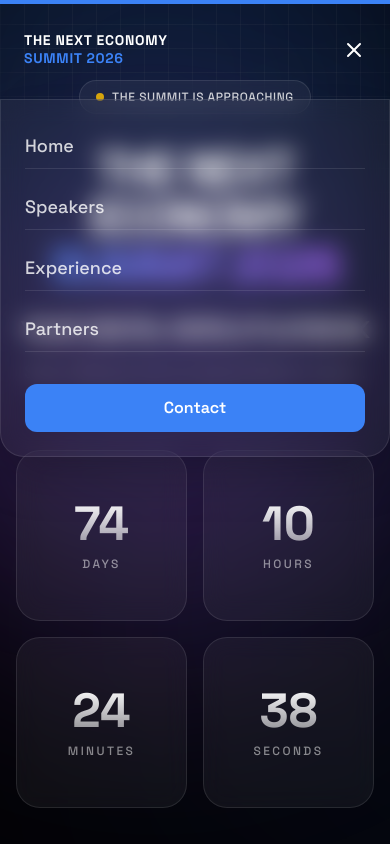
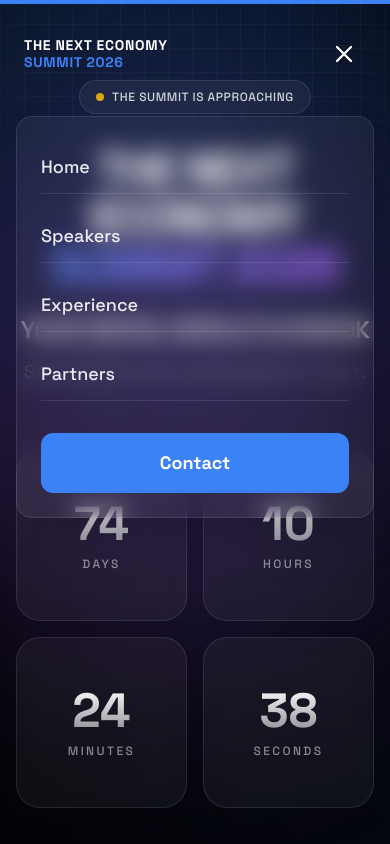
Before and after one commit to raymondakhamiojie-234/tech-summit, a React (Vite) app: page / in a window 390 px wide. Both pictures are taken after a click on the button "Toggle menu". Shown: the top 844 px of the page. Built offline with nearby package versions, Linux system fonts and the light colour scheme.

Commit message:
Fix mobile menu, contact link, and social media links

```diff
--- a/src/components/Footer.tsx
+++ b/src/components/Footer.tsx
@@ -1,5 +1,4 @@
 import React from 'react';
-
 import { motion } from 'framer-motion';
 const Twitter = (props: React.SVGProps<SVGSVGElement>) => <svg className='w-5 h-5 fill-current' {...props} viewBox='0 0 24 24'><path d='M22.46 6c-.77.35-1.6.58-2.46.69.88-.53 1.56-1.37 1.88-2.38-.83.5-1.75.85-2.72 1.05C18.37 4.5 17.26 4 16 4c-2.35 0-4.27 1.92-4.27 4.29 0 .34.04.67.11.98C8.28 9.09 5.11 7.38 3 4.79c-.37.63-.58 1.37-.58 2.15 0 1.49.75 2.81 1.91 3.56-.71 0-1.37-.2-1.95-.5v.05c0 2.08 1.48 3.82 3.44 4.21a4.22 4.22 0 0 1-1.93.07 4.28 4.28 0 0 0 4 2.98 8.52 8.52 0 0 1-5.33 1.84c-.34 0-.68-.02-1.02-.06C3.44 20.29 5.7 21 8.12 21 16 21 20.33 14.46 20.33 8.79c0-.19 0-.37-.01-.56.84-.6 1.56-1.36 2.14-2.23z'/></svg>;
 const Facebook = (props: React.SVGProps<SVGSVGElement>) => <svg className='w-5 h-5 fill-current' {...props} viewBox='0 0 24 24'><path d='M22.675 0h-21.35C.597 0 0 .597 0 1.325v21.351C0 23.403.597 24 1.325 24H12.82v-9.294H9.692v-3.622h3.128V8.413c0-3.1 1.893-4.788 4.659-4.788 1.325 0 2.463.099 2.795.143v3.24l-1.918.001c-1.504 0-1.795.715-1.795 1.763v2.313h3.587l-.467 3.622h-3.12V24h6.116c.73 0 1.323-.597 1.323-1.324V1.325C24 .597 23.403 0 22.675 0z'/></svg>;
@@ -17,17 +16,17 @@ const TikTokIcon = ({ className }: { className?: string }) => (
 );
 
 const socials = [
-  { icon: <Twitter className="w-5 h-5" />, href: "#" },
-  { icon: <Facebook className="w-5 h-5" />, href: "#" },
-  { icon: <Instagram className="w-5 h-5" />, href: "#" },
-  { icon: <TikTokIcon />, href: "#" },
-  { icon: <Linkedin className="w-5 h-5" />, href: "#" },
-  { icon: <Youtube className="w-5 h-5" />, href: "#" },
+  { icon: <Twitter className="w-5 h-5" />, href: "https://twitter.com", target: "_blank" },
+  { icon: <Facebook className="w-5 h-5" />, href: "https://facebook.com", target: "_blank" },
+  { icon: <Instagram className="w-5 h-5" />, href: "https://instagram.com", target: "_blank" },
+  { icon: <TikTokIcon />, href: "https://tiktok.com", target: "_blank" },
+  { icon: <Linkedin className="w-5 h-5" />, href: "https://linkedin.com", target: "_blank" },
+  { icon: <Youtube className="w-5 h-5" />, href: "https://youtube.com", target: "_blank" },
 ];
 
 const Footer = () => {
   return (
-    <footer className="relative bg-black pt-32 pb-8 overflow-hidden z-20">
+    <footer id="contact" className="relative bg-black pt-32 pb-8 overflow-hidden z-20">
       <div className="absolute top-0 left-0 right-0 h-px bg-gradient-to-r from-transparent via-white/10 to-transparent" />
       <div className="absolute bottom-0 right-0 w-[500px] h-[500px] bg-electric/10 rounded-full blur-[120px] pointer-events-none" />
 
@@ -45,6 +44,8 @@ const Footer = () => {
                 <a
                   key={i}
                   href={social.href}
+                  target={social.target}
+                  rel="noopener noreferrer"
                   className="w-12 h-12 rounded-full glass flex items-center justify-center hover:bg-white hover:text-black hover:scale-110 transition-all duration-300"
                 >
                   {social.icon}
@@ -68,7 +69,7 @@ const Footer = () => {
             <ul className="space-y-3 text-white/60 text-sm">
               <li><a href="#speakers" className="hover:text-electric transition-colors">Speakers</a></li>
               <li><a href="#experience" className="hover:text-electric transition-colors">Sessions</a></li>
-              <li><a href="#" className="hover:text-electric transition-colors">Event Information</a></li>
+              <li><a href="#event" className="hover:text-electric transition-colors">Event Information</a></li>
               <li><a href="#partners" className="hover:text-electric transition-colors">Partnership</a></li>
             </ul>
           </div>
--- a/src/components/Navbar.tsx
+++ b/src/components/Navbar.tsx
@@ -1,11 +1,10 @@
 import { useState, useEffect } from 'react';
-
 import { motion, AnimatePresence } from 'framer-motion';
 import { Menu, X } from 'lucide-react';
 import { cn } from '../lib/utils';
 
 const navLinks = [
-  { name: 'Home', href: '#home' },
+  { name: 'Home', href: '#' },
   { name: 'Speakers', href: '#speakers' },
   { name: 'Experience', href: '#experience' },
   { name: 'Partners', href: '#partners' },
@@ -29,16 +28,16 @@ const Navbar = () => {
       animate={{ y: 0 }}
       transition={{ duration: 0.6 }}
       className={cn(
-        "fixed top-0 left-0 right-0 z-50 transition-all duration-300",
+        "fixed top-0 left-0 right-0 z-[100] transition-all duration-300",
         isScrolled ? "py-4" : "py-6"
       )}
     >
-      <div className="container mx-auto px-4 md:px-8">
+      <div className="container mx-auto px-4 md:px-8 relative z-[100]">
         <div className={cn(
           "flex items-center justify-between rounded-2xl transition-all duration-500",
-          isScrolled ? "glass px-6 py-3 shadow-[0_0_20px_rgba(59,130,246,0.15)]" : "px-2 py-2"
+          isScrolled ? "glass px-6 py-3 shadow-[0_0_20px_rgba(59,130,246,0.15)] bg-[#030305]/80" : "px-2 py-2"
         )}>
-          <a href="#" className="flex flex-col text-sm font-bold leading-tight tracking-wider">
+          <a href="#" className="flex flex-col text-sm font-bold leading-tight tracking-wider relative z-20">
             <span className="text-white">THE NEXT ECONOMY</span>
             <span className="text-electric">SUMMIT 2026</span>
           </a>
@@ -61,10 +60,12 @@ const Navbar = () => {
 
           {/* Mobile Menu Toggle */}
           <button
-            className="md:hidden text-white"
+            type="button"
+            className="md:hidden text-white relative z-20 p-2"
             onClick={() => setMobileMenuOpen(!mobileMenuOpen)}
+            aria-label="Toggle menu"
           >
-            {mobileMenuOpen ? <X size={24} /> : <Menu size={24} />}
+            {mobileMenuOpen ? <X size={28} /> : <Menu size={28} />}
           </button>
         </div>
       </div>
@@ -73,18 +74,18 @@ const Navbar = () => {
       <AnimatePresence>
         {mobileMenuOpen && (
           <motion.div
-            initial={{ opacity: 0, height: 0 }}
-            animate={{ opacity: 1, height: 'auto' }}
-            exit={{ opacity: 0, height: 0 }}
-            className="md:hidden absolute top-full left-0 right-0 glass border-t-0 rounded-b-3xl overflow-hidden shadow-2xl"
+            initial={{ opacity: 0, y: -20 }}
+            animate={{ opacity: 1, y: 0 }}
+            exit={{ opacity: 0, y: -20 }}
+            className="md:hidden absolute top-full left-0 right-0 mt-2 px-4 z-[90]"
           >
-            <div className="flex flex-col p-6 gap-4">
+            <div className="glass rounded-2xl overflow-hidden shadow-2xl bg-[#030305]/95 border border-white/10 p-6 flex flex-col gap-4">
               {navLinks.map((link) => (
                 <a
                   key={link.name}
                   href={link.href}
                   onClick={() => setMobileMenuOpen(false)}
-                  className="text-lg font-medium text-white/80 py-2 border-b border-white/10"
+                  className="text-lg font-medium text-white/90 py-3 border-b border-white/10"
                 >
                   {link.name}
                 </a>
@@ -92,7 +93,7 @@ const Navbar = () => {
               <a
                 href="#contact"
                 onClick={() => setMobileMenuOpen(false)}
-                className="mt-4 w-full py-3 rounded-xl bg-electric text-white text-center font-semibold"
+                className="mt-4 w-full py-4 rounded-xl bg-electric text-white text-center font-bold text-lg"
               >
                 Contact
               </a>
```
